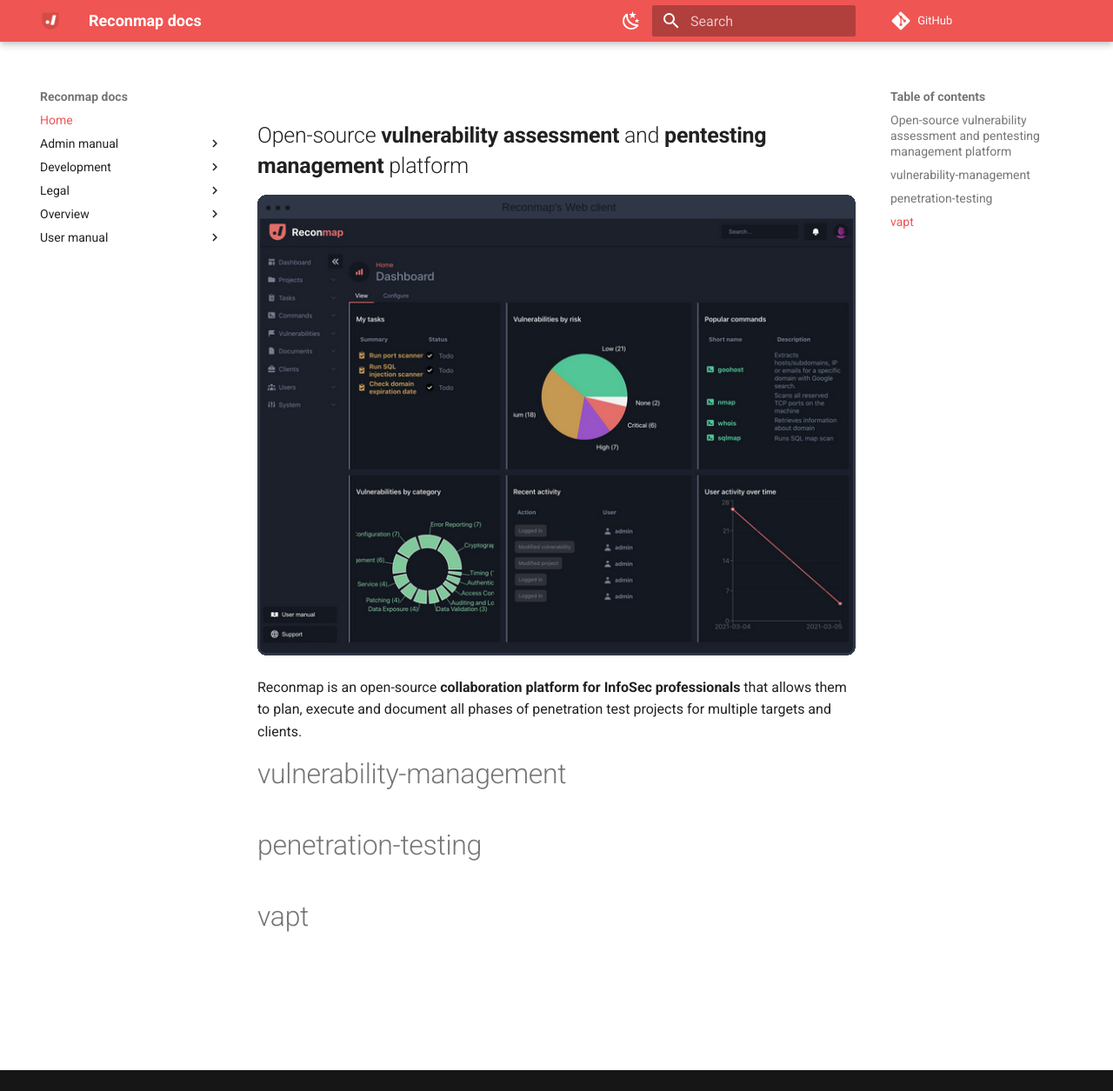
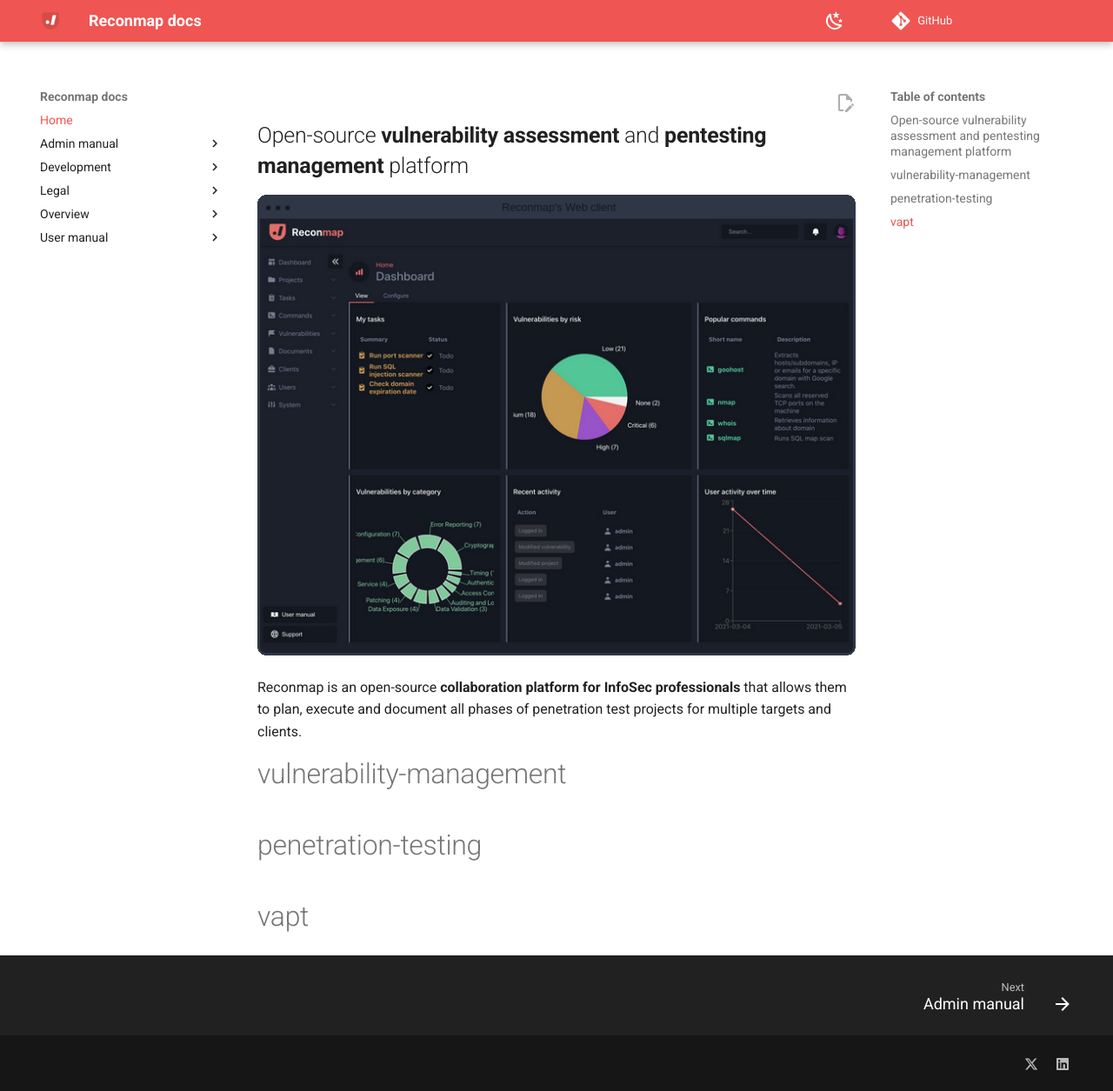
Before and after one commit to reconmap/documentation, an MkDocs documentation site: the page built from docs/index.md, in a window 1280 px wide and 1255 px high. Shown: the whole window at 87% size. Built offline with MkDocs 1.6.1 and Material for MkDocs 9.7.7, drawn with Linux system fonts in a browser that asks for light colours; comment, search, counter and statistics services are not loaded.

Commit message:
Add modificatio date and edit link

```diff
--- a/mkdocs.yml
+++ b/mkdocs.yml
@@ -1,6 +1,8 @@
 site_name: Reconmap docs
 
+site_url: https://docs.reconmap.com
 repo_url: https://github.com/reconmap/documentation
+edit_uri: edit/main/docs/
 
 theme:
   name: material
@@ -9,8 +11,9 @@
   favicon: images/favicon.ico
 
   features:
-    - navigation.path
+    - content.action.edit
     - content.code.copy
+    - navigation.footer
   palette:
     - scheme: default
       primary: red
@@ -24,8 +27,17 @@
         icon: material/weather-sunny
         name: Switch to light mode
 
+plugins:
+  - git-revision-date-localized:
+      enable_creation_date: false
+
 extra:
   generator: false
+  social:
+    - icon: fontawesome/brands/x-twitter
+      link: https://twitter.com/reconmap
+    - icon: fontawesome/brands/linkedin
+      link: https://www.linkedin.com/company/reconmap/
 
 markdown_extensions:
   - pymdownx.highlight:
--- a/requirements.txt
+++ b/requirements.txt
@@ -1,2 +1,3 @@
 mkdocs
 mkdocs-material
+mkdocs-git-revision-date-localized-plugin
```
Also changed, not shown: 1 other file.
